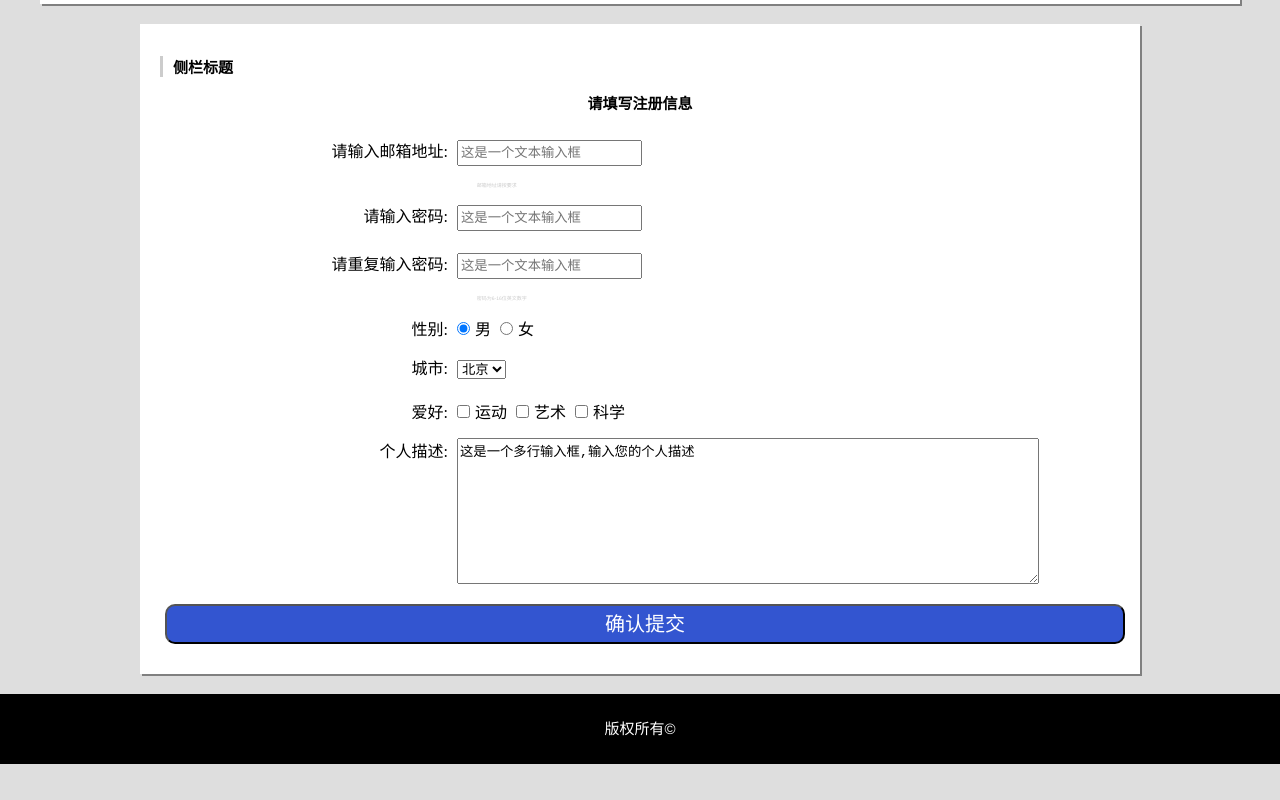
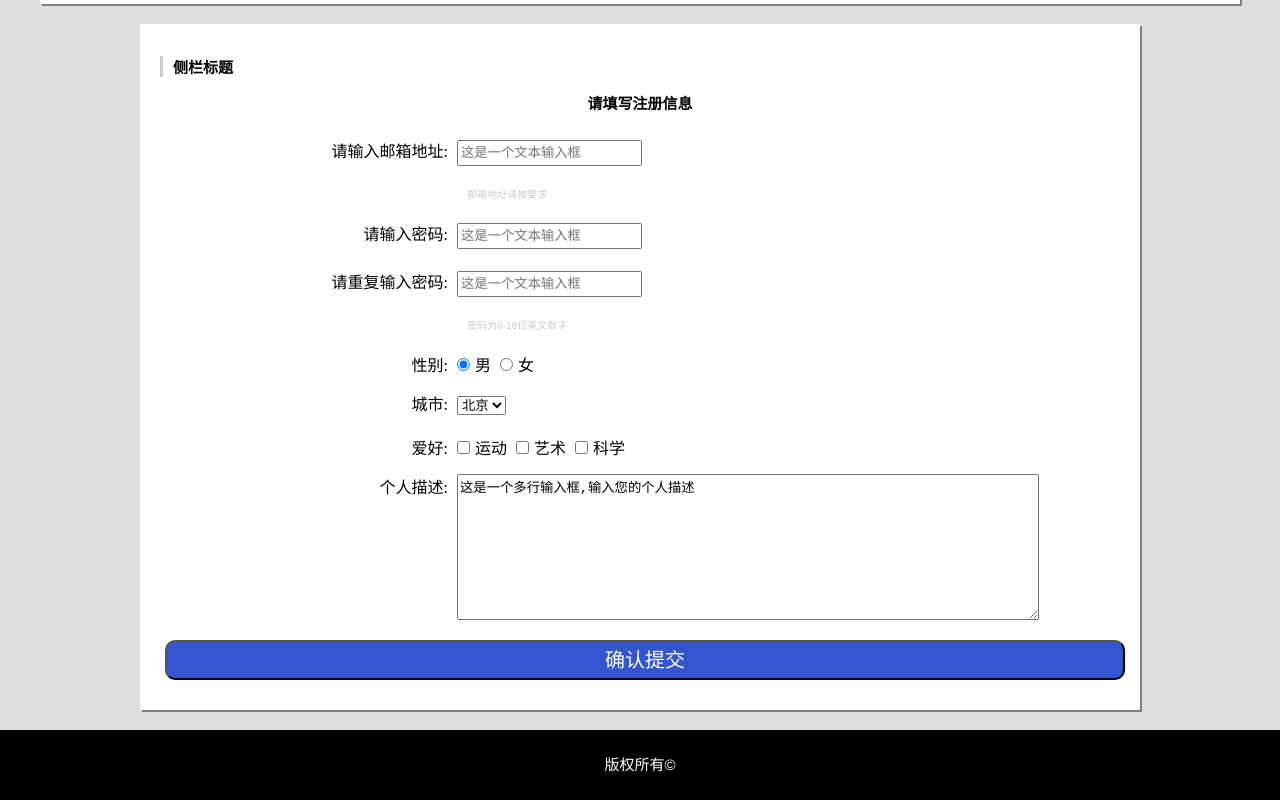
Before and after one commit to Chiiichi/Baidu-IFE-Tasks, a plain HTML site: page task2.html in a window 1280 px wide. Shown: the part 2669-3469 px from the top of the page. Before the commit the page ends 3433 px from the top, so only its background shows below. Drawn offline with Linux system fonts and the light colour scheme.

Commit message:
change tip and title error
change some title and css

```diff
--- a/css/task2.css
+++ b/css/task2.css
@@ -147,8 +147,8 @@ form label {
 	margin-top: 10px ;
 }
 .tip {
-	margin-left: 33%;
-	font-size: 5px;
+	margin-left: 32%;
+	font-size: 10px;
 	color: rgb(204,204,204);
 }
 input, select {
```
Also changed, not shown: task5.html (+1 -1 lines).
